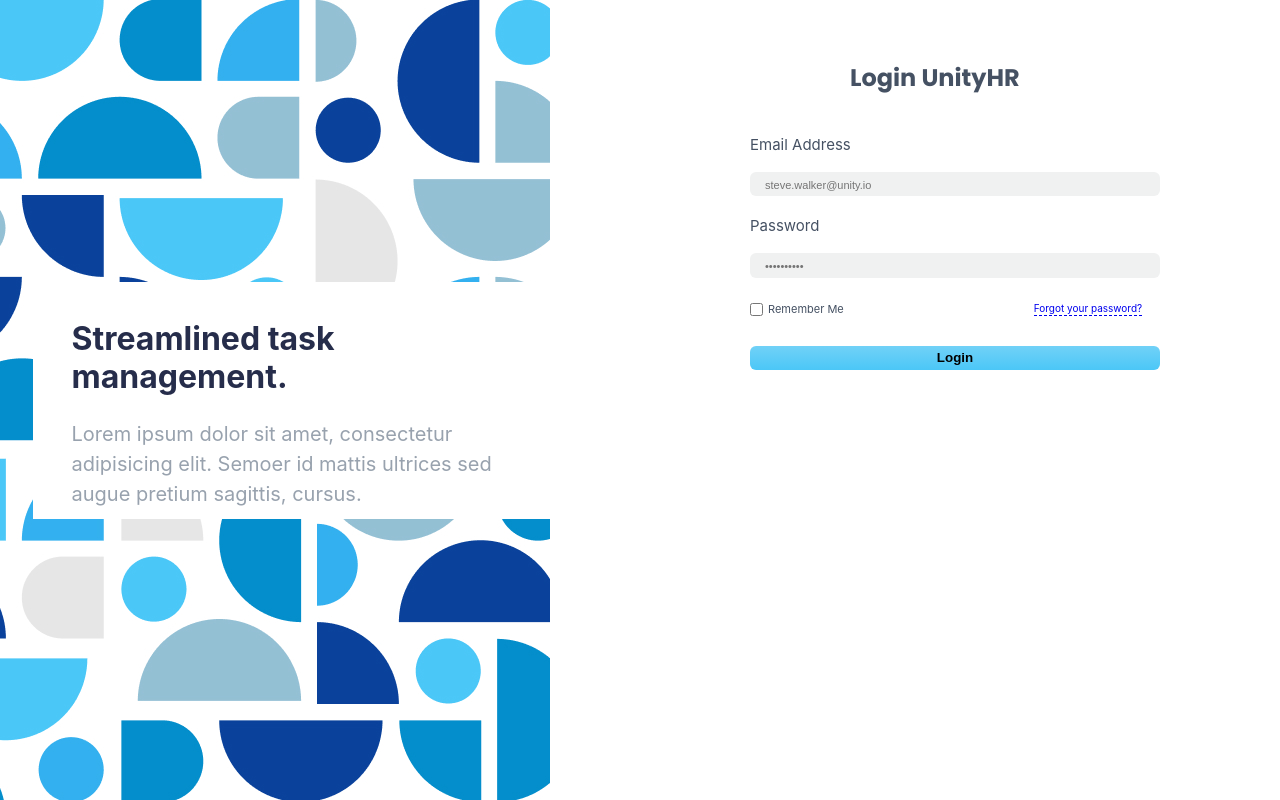
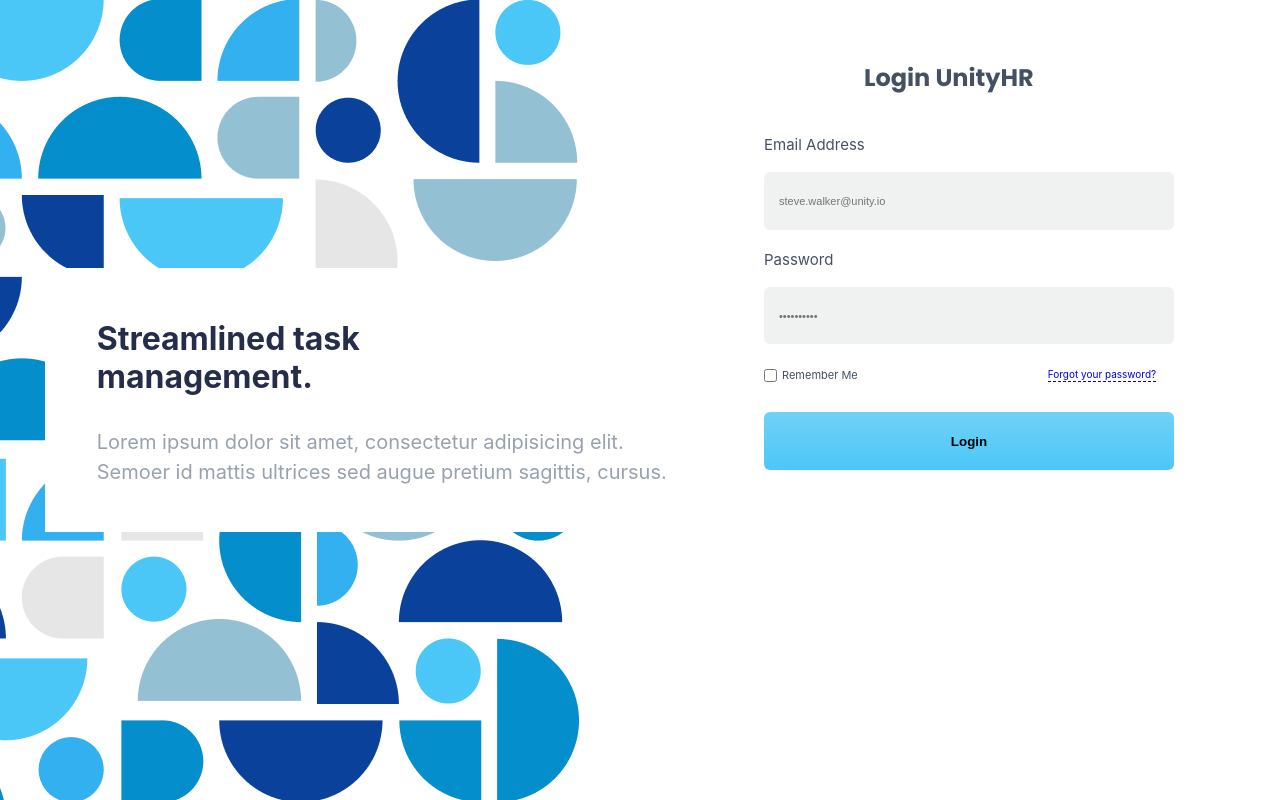
Before and after one commit to nology-tech/march-unityhr, a React (Create React App) app: page / in a window 1280 px wide. Built offline with nearby package versions, Linux system fonts and the light colour scheme.

Commit message:
make email and password fields mandatory

```diff
--- a/src/component/AuthenticationPageLeft/AuthenticationPageLeft.jsx
+++ b/src/component/AuthenticationPageLeft/AuthenticationPageLeft.jsx
@@ -10,8 +10,9 @@
         </h1>
         <p>
           {" "}
-          Lorem ipsum dolor sit amet, consectetur adipisicing elit. Semoer id
-          mattis ultrices sed augue pretium sagittis, cursus.{" "}
+          Lorem ipsum dolor sit amet, consectetur adipisicing elit.
+          <br />
+          Semoer id mattis ultrices sed augue pretium sagittis, cursus.{" "}
         </p>
       </div>
     </div>
--- a/src/component/AuthenticationPageLeft/AuthenticationPageLeft.scss
+++ b/src/component/AuthenticationPageLeft/AuthenticationPageLeft.scss
@@ -6,8 +6,7 @@
 }
 
 .login-page-left-side {
-  width: 50%;
-  margin-right: 180px;
+  width: 60%;
   height: 100vh;
   background-color: $color-white;
   background-image: url("../../assets/images/login-page-shapes.jpg");
@@ -24,6 +23,7 @@
     color: $font-color-grey;
     font-size: $font-size-M;
     line-height: 1.5;
+    text-align: left;
 
     &__header {
       color: $font-color-dark-blue;
--- a/src/component/LoginPage/LoginPage.scss
+++ b/src/component/LoginPage/LoginPage.scss
@@ -2,10 +2,9 @@
 
 .login-container {
   display: flex;
-  //  flex-direction: column;
   justify-content: space-evenly;
-  // align-items: center;
-  height: 500px;
+  width: 100%;
+  height: 100vh;
 
   &__title {
     margin-bottom: 40px;
@@ -15,23 +14,16 @@
     font-family: $font-poppins;
   }
 }
-// #login-container__title {
-//   display: flex;
-//   margin-bottom: 40px;
-//   align-items: center;
-//   margin-top: 40px;
-//   color: $color-dark-grey;
-// }
 
 .login-form {
   display: flex;
-  margin-right: 100px;
+  // margin-right: 100px;
   flex-direction: column;
   justify-content: center;
   align-items: left;
   position: relative;
-  width: 410px;
-  height: 350px;
+  width: 40%;
+  height: 450px;
   padding: 20px;
   margin-bottom: 70px;
 
@@ -43,7 +35,7 @@
 
   &__email--input {
     width: 410px;
-    height: 150px;
+    height: 90px;
     border-radius: 6px;
     border: none;
     background-color: $color-light-grey-shade1;
@@ -57,7 +49,7 @@
 
   &__password--input {
     width: 410px;
-    height: 150px;
+    height: 90px;
     margin-bottom: 20px;
     border-radius: 6px;
     border: none;
@@ -71,7 +63,7 @@
     &--box {
       margin-top: 5px;
       margin-right: 5px;
-      //background: $button-color-blue;
+      color: $button-color-blue;
     }
 
     &--label {
@@ -94,7 +86,7 @@
   &__button {
     margin-top: 30px;
     width: 410px;
-    height: 150px;
+    height: 90px;
     border-radius: 6px;
     border: none;
     background: $button-color-blue;
```
